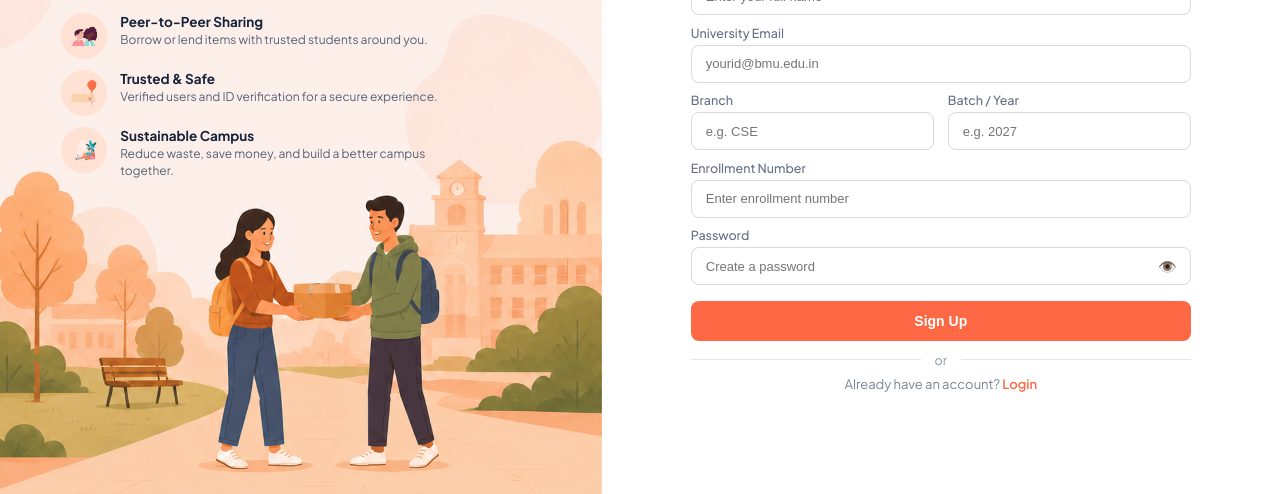
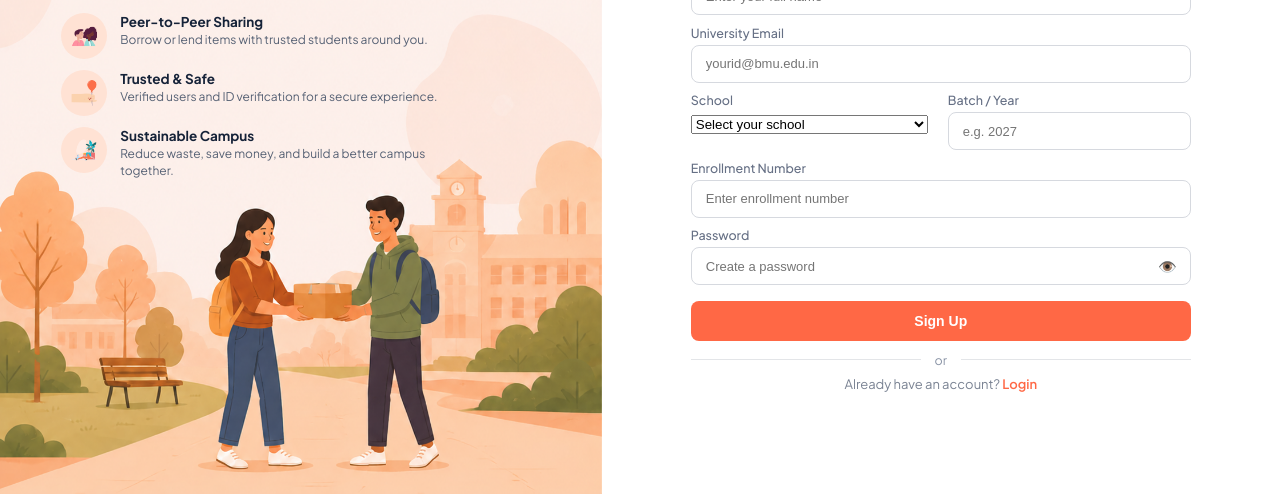
Before and after one commit to JHANKARBANSAL/CampusShare, a website: page public/pages/signup.html in a window 1280 px wide. Shown: the part 306-800 px from the top of the page. Drawn offline with Linux system fonts and the light colour scheme.

Commit message:
feat: add school dropdown and enrollment validation

```diff
--- a/public/js/signup.js
+++ b/public/js/signup.js
@@ -18,6 +18,19 @@ signupForm.addEventListener("submit", async (event) => {
         document.getElementById("enrollmentNumber").value;
     const password = document.getElementById("password").value;
 
+    // Validate Enrollment Number
+    const currentYearShort = new Date().getFullYear() % 100;
+
+    if (!/^\d{6}$/.test(enrollmentNumber)) {
+        document.getElementById("message").textContent = "Enter valid enrollment number";
+        return;
+    }
+
+    const firstTwoDigits = parseInt(enrollmentNumber.substring(0, 2), 10);
+    if (firstTwoDigits > currentYearShort) {
+        document.getElementById("message").textContent = "Enter valid enrollment number";
+        return;
+    }
 
 
     // Backend ko request bheji
--- a/public/pages/signup.html
+++ b/public/pages/signup.html
@@ -235,15 +235,16 @@
           <div class="form-row">
             <div class="form-group">
               <label for="branch">
-                Branch
+                School
               </label>
-              <input
-                type="text"
-                id="branch"
-                name="branch"
-                placeholder="e.g. CSE"
-                required
-              >
+              <select id="branch" name="branch" required>
+                <option value="" disabled selected>Select your school</option>
+                <option value="School of Engineering & Technology">School of Engineering & Technology</option>
+                <option value="School of Management">School of Management</option>
+                <option value="School of Liberal Studies">School of Liberal Studies</option>
+                <option value="School of Law">School of Law</option>
+                <option value="Doctoral & Other Programs">Doctoral & Other Programs</option>
+              </select>
             </div>
 
             <div class="form-group">
```
